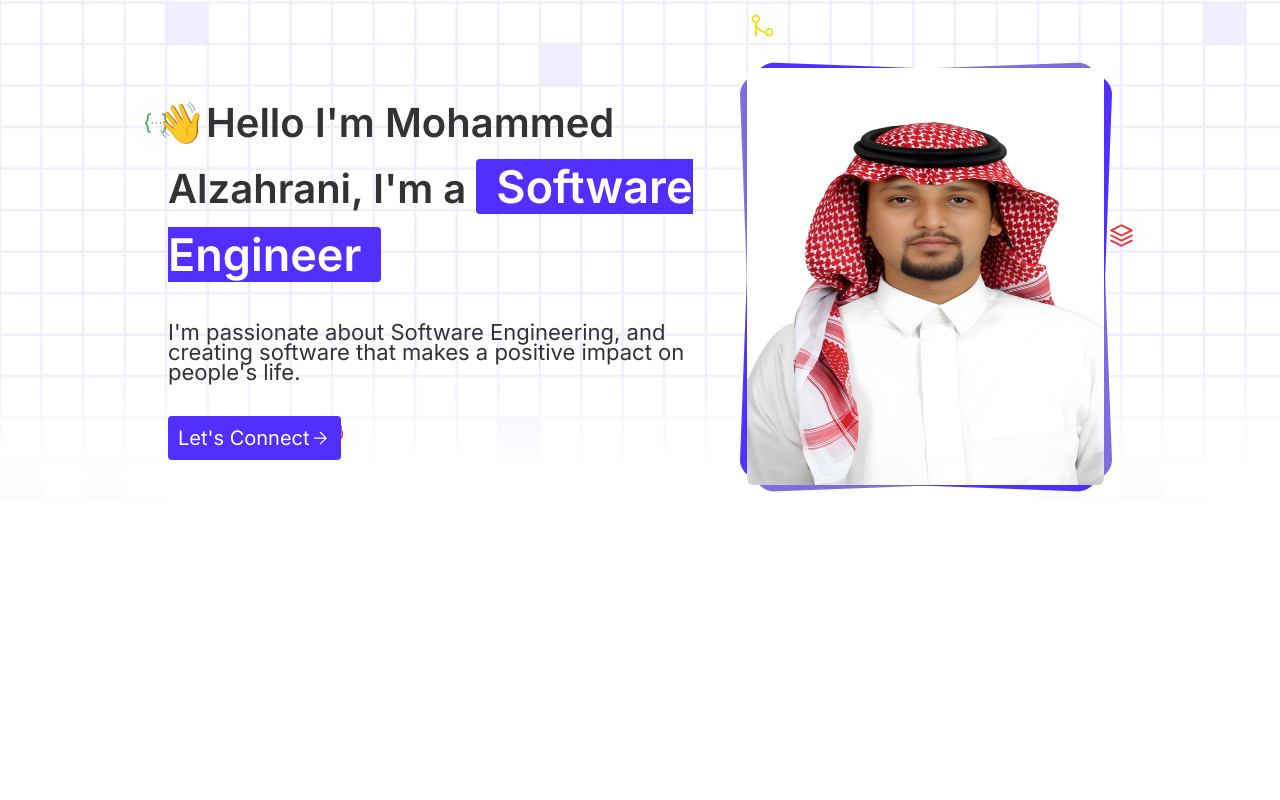
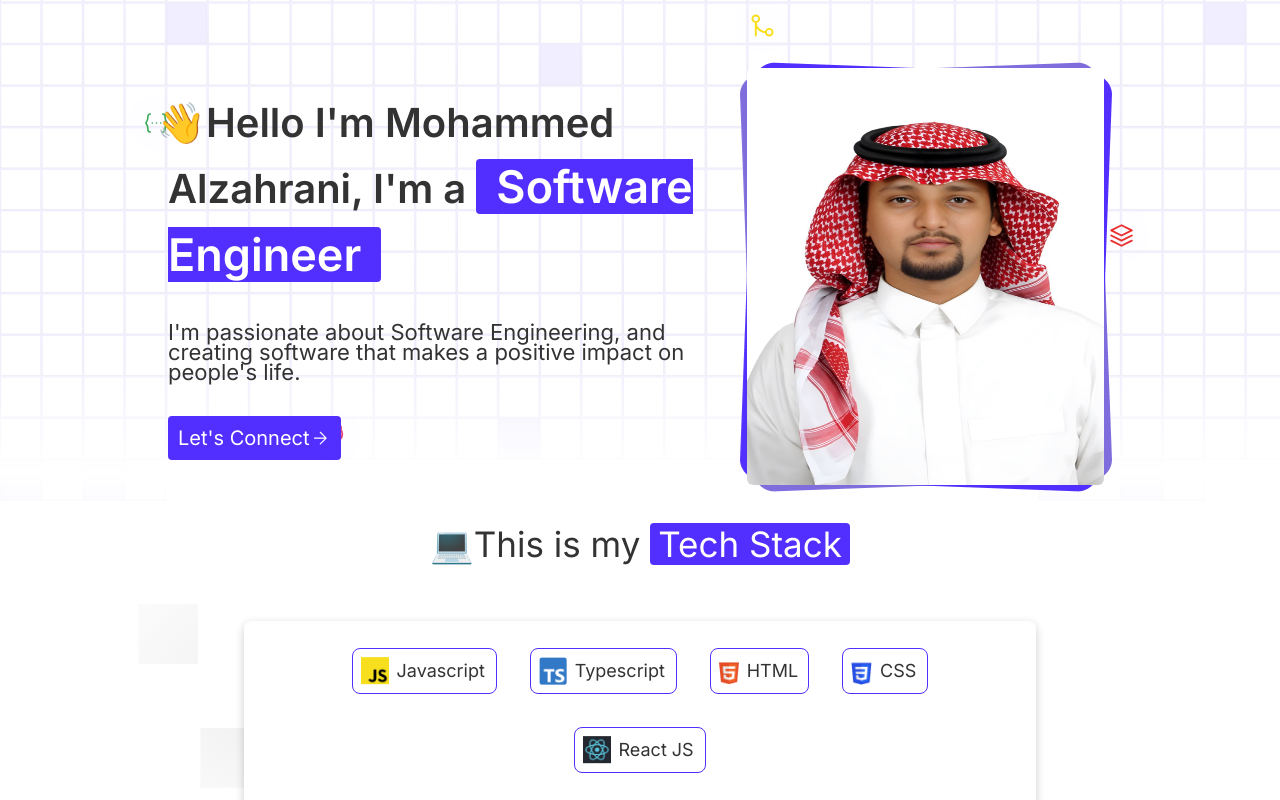
Before and after one commit to max-engineering-x/My-Portfolio, a Next.js app: page / in a window 1280 px wide. Shown: the part 205-1005 px from the top of the page. Before the commit the page ends 800 px from the top, so only its background shows below. Built offline with nearby package versions, Linux system fonts and the light colour scheme.

Commit message:
Finished with the expertise section/skills-section

```diff
--- /dev/null
+++ b/app/components/Expertises/Expertise.tsx
@@ -0,0 +1,17 @@
+import React from "react";
+
+type Props = {
+  icon: string;
+  name: string;
+};
+
+const Expertise = ({ name, icon }: Props) => {
+  return (
+    <div className="relative flex gap-2 p-2 border-primary border rounded-lg h-[46px] ">
+      <img src={icon} alt={`${name} icon`} />
+      <p className="text-lg">{name}</p>
+    </div>
+  );
+};
+
+export default Expertise;
--- /dev/null
+++ b/app/components/Expertises/Expertises.tsx
@@ -0,0 +1,40 @@
+import React from "react";
+
+import skills from "@/data/skills.json";
+import SectionContainer from "../Section/SectionContainer";
+import SectionHeader from "../Section/SectionHeader";
+
+import Expertise from "./Expertise";
+
+const Expertises = () => {
+  return (
+    <SectionContainer id="expertises">
+      <div className="section-contents mx-[22px] md:mx-[116px]">
+        <SectionHeader plainText="💻This is my" highlightText="Tech Stack" />
+        <div className="card w-full px-[33px] py-[27px] flex flex-wrap flex-col md:flex-row justify-center items-center gap-[19px] md:gap-[33px]">
+          {skills.map((skill, id) => (
+            <Expertise key={id} name={skill.name} icon={skill.icon} />
+          ))}
+        </div>
+      </div>
+      <>
+        <img
+          src="/tech_stack_grid_dark.svg"
+          alt="Background Grid Decoration"
+          width={569}
+          height={373}
+          className="hidden dark:md:block -z-10 absolute -left-[135px] -top-[39px]"
+        />
+           <img
+          src="/tech_stack_grid.svg"
+          alt="Background Grid Decoration"
+          width={569}
+          height={373}
+          className="hidden dark:hidden md:block -z-10 absolute -left-[125px] -top-[39px]"
+        />
+      </>
+    </SectionContainer>
+  );
+};
+
+export default Expertises;
--- /dev/null
+++ b/app/components/Section/SectionContainer.tsx
@@ -0,0 +1,13 @@
+import React from "react";
+
+type Props = React.PropsWithChildren<{
+  id: string;
+}>;
+
+const SectionContainer = ({ children, id }: Props) => {
+  return <section id={id} className="w-full relative flex justify-center z-30">
+    {children}
+  </section>;
+};
+
+export default SectionContainer;
--- /dev/null
+++ b/app/components/Section/SectionHeader.tsx
@@ -0,0 +1,16 @@
+import React from "react";
+
+type Props = {
+  plainText: string;
+  highlightText: string;
+};
+
+const SectionHeader = ({ plainText, highlightText }: Props) => {
+  return (
+    <h2 className="text-[22px] md:text-[35px] px-20 text-center">
+        {plainText}{" "}<span className="highlight px-2 whitespace-nowrap">{highlightText}</span>
+    </h2>
+  )
+};
+
+export default SectionHeader;
--- a/app/components/Sections.tsx
+++ b/app/components/Sections.tsx
@@ -1,11 +1,14 @@
 import React from "react";
 
 import Hero from "./Hero/Hero";
+import Expertises from "./Expertises/Expertises";
+
 
 const Sections = () => {
   return (
     <main className="flex flex-col ga[142px] w-full md:max-w-screen-lg pt-[236px] md:pt-60 mx-auto">
       <Hero />
+      <Expertises/>
     </main>
   );
 };
--- a/app/globals.css
+++ b/app/globals.css
@@ -38,4 +38,10 @@ body {
   .highlight {
     @apply bg-primary text-white px-5 rounded-[4px];
   }
+  .section-contents {
+    @apply w-full flex flex-col items-center gap-10 md:gap-[50px];
+  }
+  .card {
+    @apply bg-card rounded-lg card-shadow
+  }
 }
--- /dev/null
+++ b/data/skills.json
@@ -0,0 +1,27 @@
+[
+  {
+    "name": "Javascript",
+    "icon": "/js_icon.png"
+  },
+  {
+    "name": "Typescript",
+    "icon": "/ts_icon.png"
+  },
+  {
+    "name": "HTML",
+    "icon": "/html_icon.png"
+  },
+  {
+    "name": "CSS",
+    "icon": "/css_icon.png"
+  },
+  {
+    "name": "React JS",
+    "icon": "/react_icon.png"
+  },
+  {
+    "name": "Node JS",
+    "icon": "/node_icon.png"
+  }
+
+]
```
Also changed, not shown: public/node_icon.png (added).
